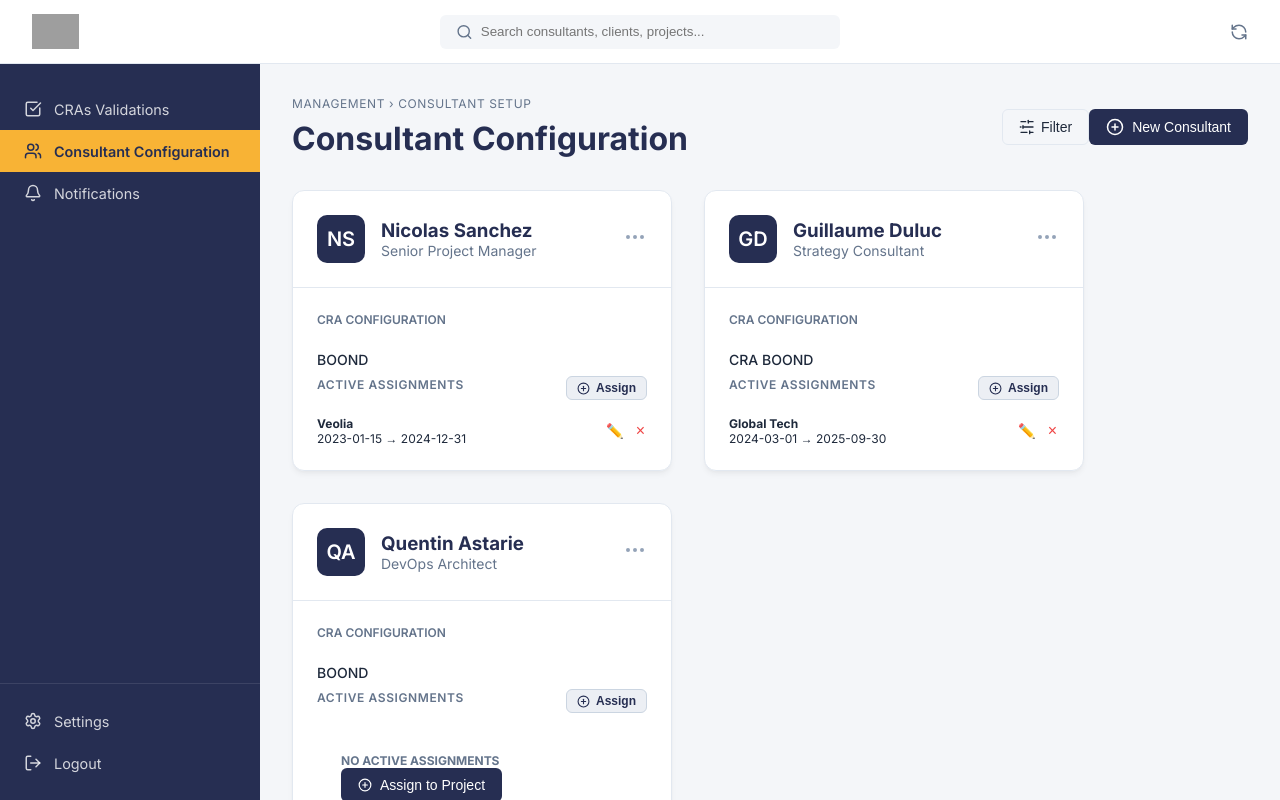
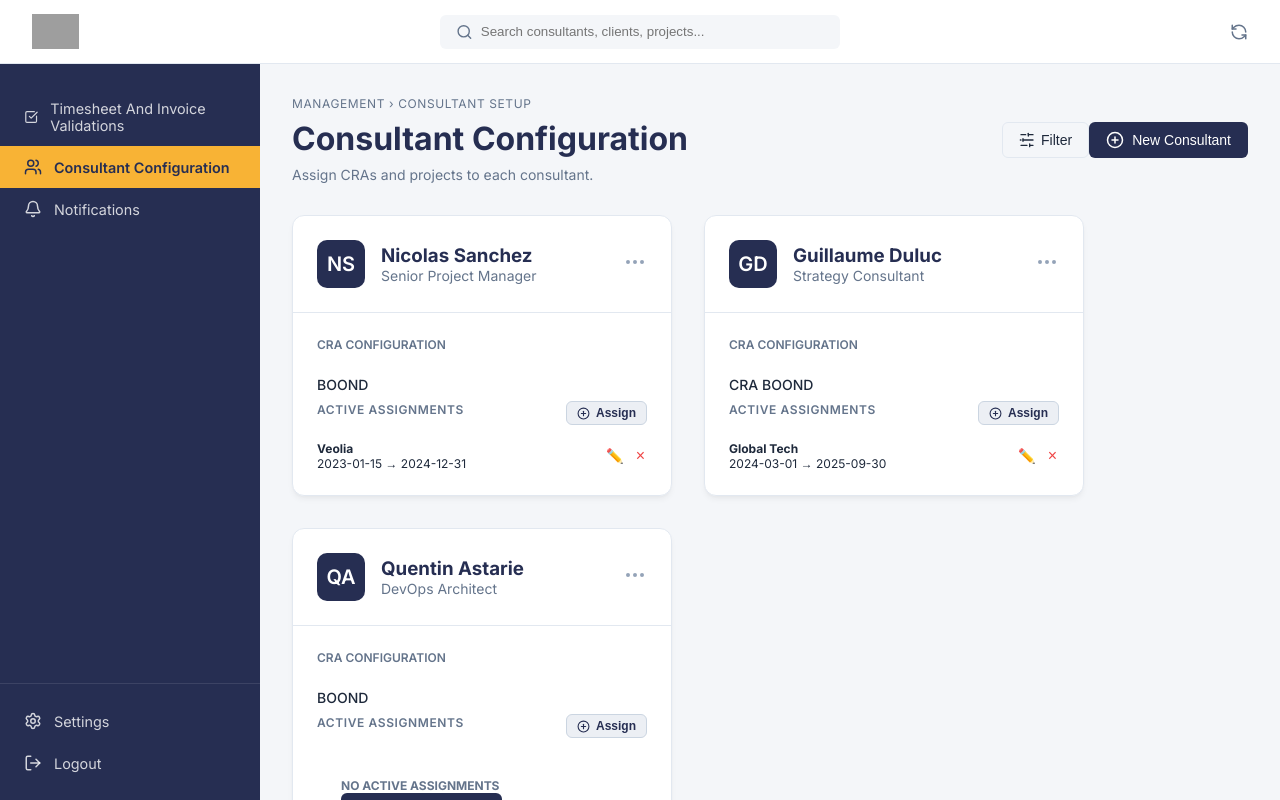
Before and after one commit to jeremycolard-aceo/Craceo-test, a React (Vite) app: page / in a window 1280 px wide. Built offline with nearby package versions, Linux system fonts and the light colour scheme; grey boxes are pictures that could not be loaded.

Commit message:
feat: rename validations title to Timesheet And Invoice Validations and add subtitle to consultant configuration

```diff
--- a/src/ConsultantConfiguration.jsx
+++ b/src/ConsultantConfiguration.jsx
@@ -257,6 +257,7 @@ export default function ConsultantConfiguration({
         <div>
           <div className="breadcrumb">MANAGEMENT › CONSULTANT SETUP</div>
           <h1 className="page-title">Consultant Configuration</h1>
+          <p className="text-muted text-sm mt-2">Assign CRAs and projects to each consultant.</p>
         </div>
         <div className="flex gap-3">
           <button className="btn btn-outline" onClick={onOpenFilter} style={{ display: 'inline-flex', alignItems: 'center', gap: '6px' }}>
--- a/src/Sidebar.jsx
+++ b/src/Sidebar.jsx
@@ -10,7 +10,7 @@ export default function Sidebar({ currentView, setCurrentView }) {
           onClick={() => setCurrentView('validations')}
         >
           <CheckSquare size={18} />
-          <span>CRAs Validations</span>
+          <span>Timesheet And Invoice Validations</span>
         </div>
         <div
           className={`menu-item ${currentView === 'consultants' ? 'active' : ''}`}
--- a/src/ValidationsPipeline.jsx
+++ b/src/ValidationsPipeline.jsx
@@ -254,7 +254,7 @@ export default function ValidationsPipeline({
     <div className="page-content flex flex-col h-full">
       <div className="page-header flex justify-between items-center mb-6">
         <div>
-          <h1 className="page-title">Timesheet Validations</h1>
+          <h1 className="page-title">Timesheet And Invoice Validations</h1>
           <p className="text-muted text-sm mt-2">Review and manage consultant timesheets across billing stages.</p>
         </div>
         <button className="btn btn-outline" onClick={onOpenFilter} style={{ display: 'inline-flex', alignItems: 'center', gap: '6px' }}>
```
